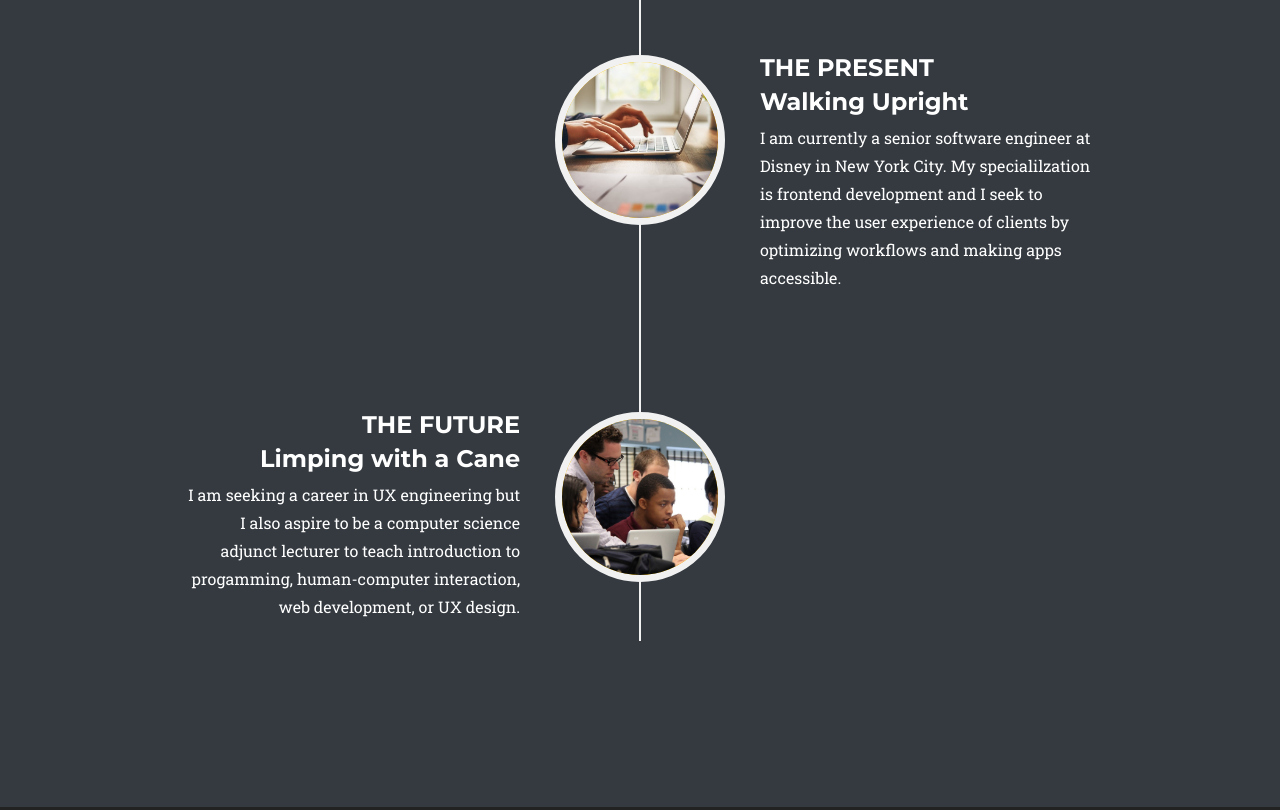
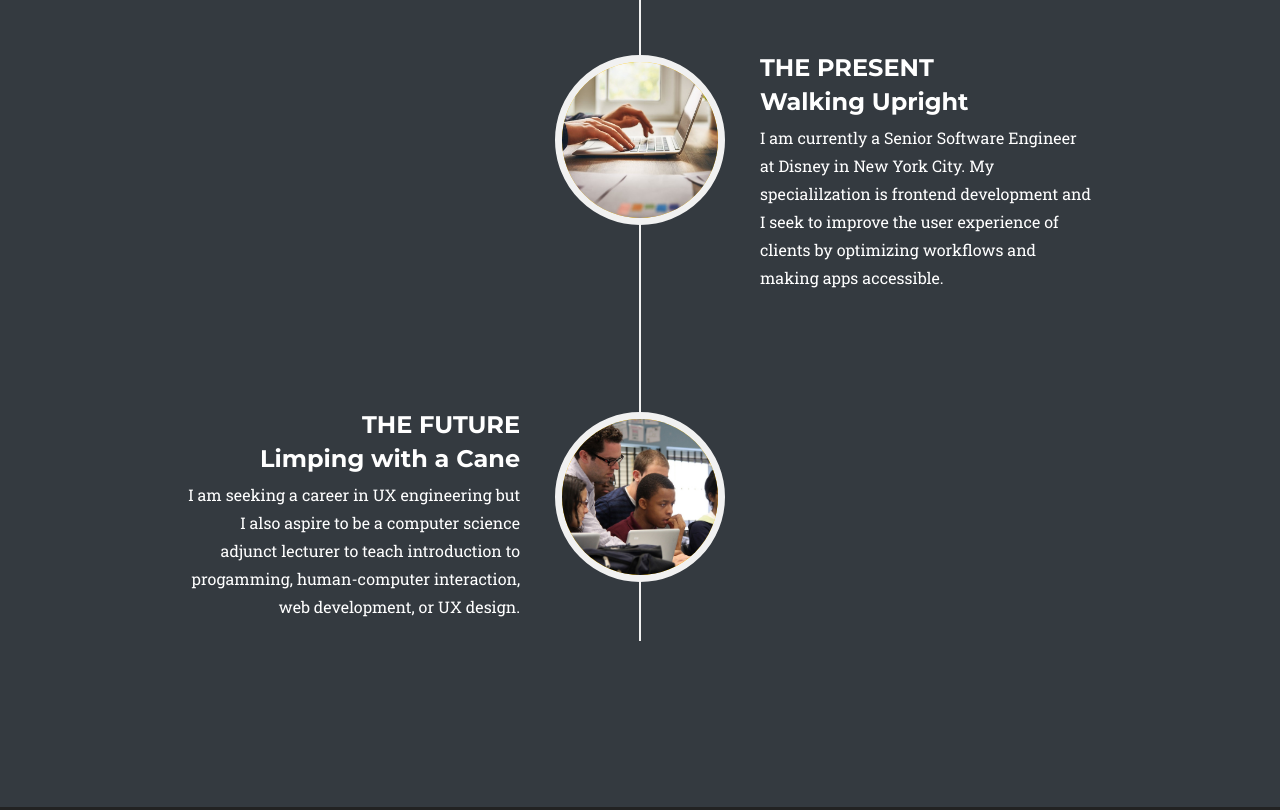
Before and after one commit to brandonvtran/portfolio, a website: page index.html in a window 1280 px wide. Shown: the part 3900-4710 px from the top of the page. Drawn offline with Linux system fonts and the light colour scheme; a web font is replaced by a local one.

Commit message:
capitalize senior software engineer

```diff
--- a/index.html
+++ b/index.html
@@ -312,7 +312,7 @@
                   </div>
                   <div class="timeline-body">
                     <p>
-                      I am currently a senior software engineer at Disney in New York City.
+                      I am currently a Senior Software Engineer at Disney in New York City.
                       My specialilzation is frontend development and I seek to improve the user
                       experience of clients by optimizing workflows and making apps accessible.
                     </p>
```
